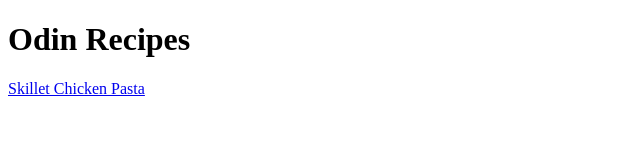
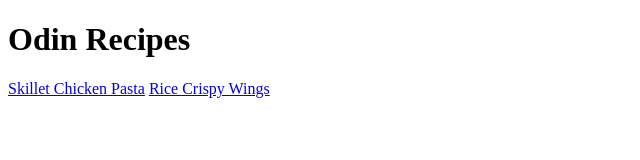
Before and after one commit to Kateryna325/odin-recipes, a plain HTML site: page index.html in a window 1280 px wide. Shown: the whole page, without its empty margins (0-640 px from the left). Drawn offline with Linux system fonts and the light colour scheme.

Commit message:
Add link to chicken wings recipe on homepage
Users can access the recipe from homepage

```diff
--- a/index.html
+++ b/index.html
@@ -7,5 +7,6 @@
 	<body>
 		<h1>Odin Recipes</h1>
 		<a href="./recipes/pasta.html">Skillet Chicken Pasta</a>
+		<a href="./recipes/wings.html">Rice Crispy Wings</a>
 	</body>
 </html>
```
